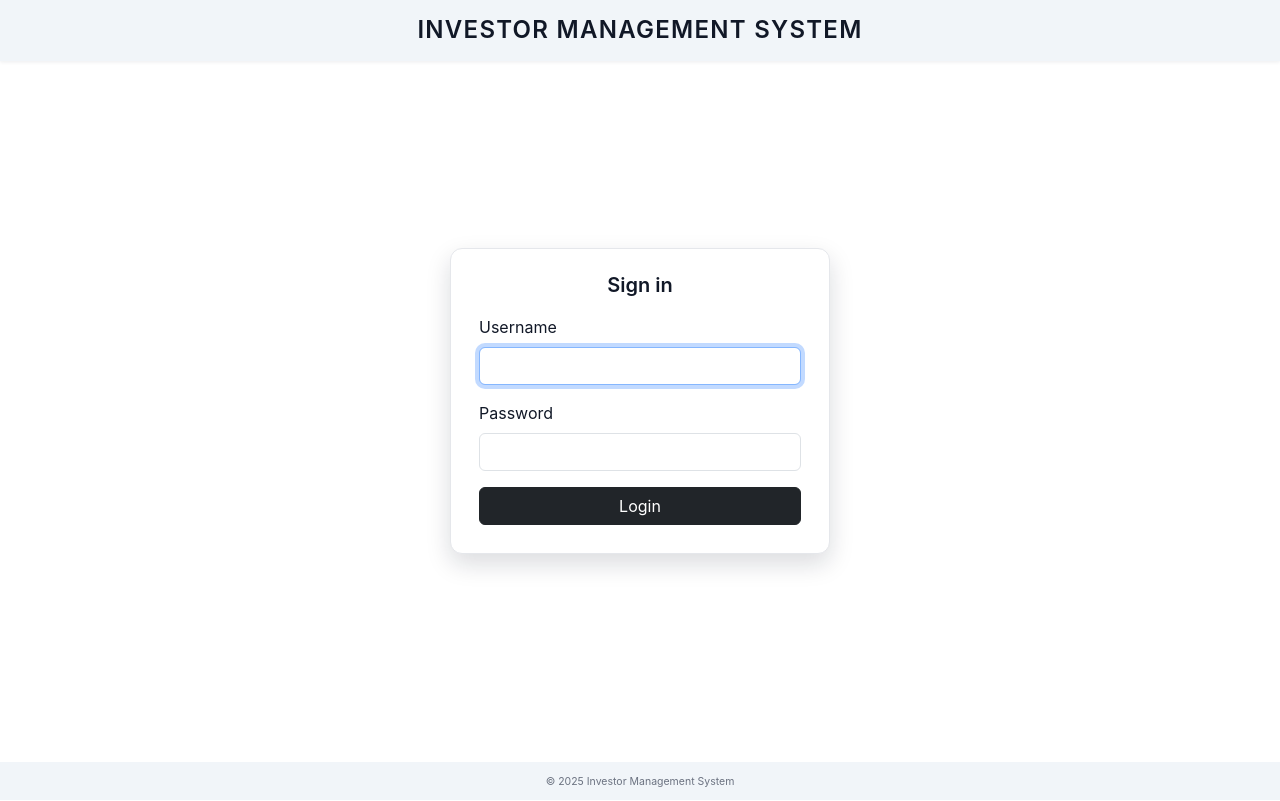
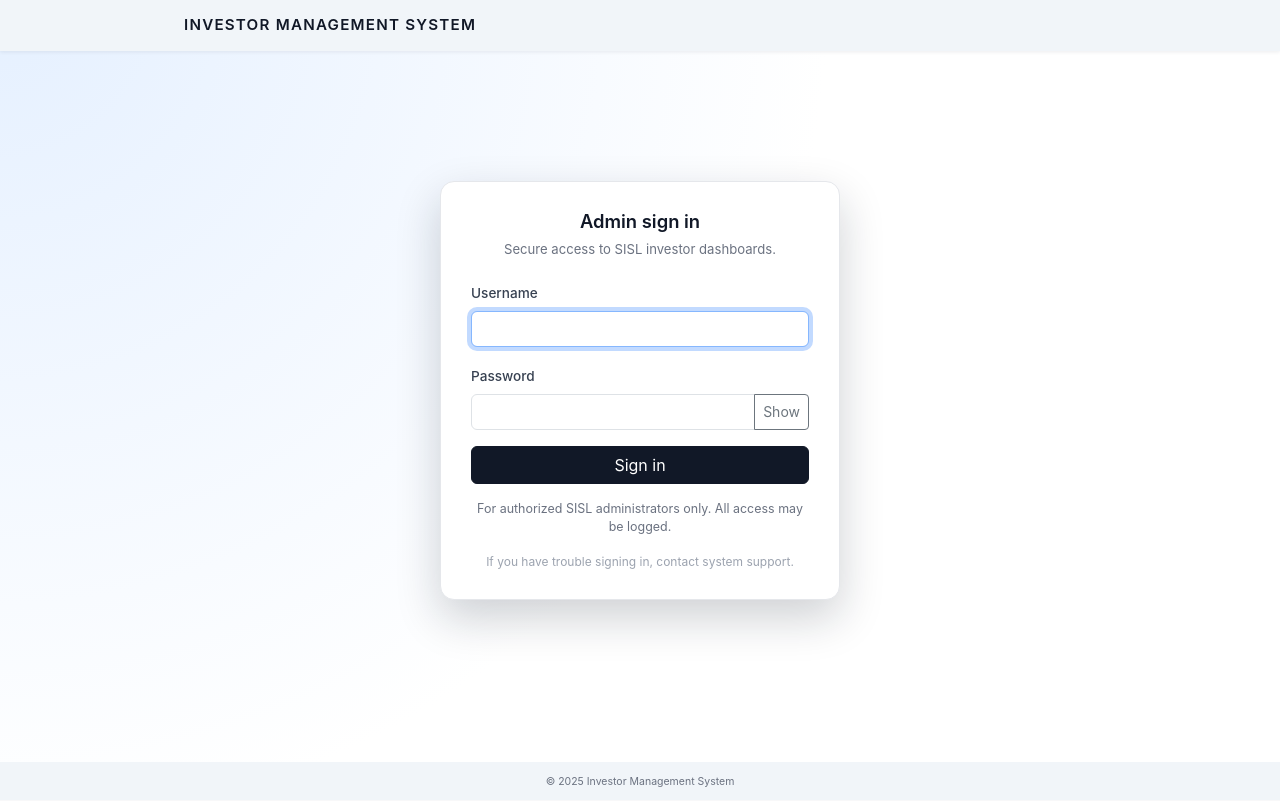
Before and after one commit to hasanshibly90/IMS-SISL, a Flask app: page /login in a window 1280 px wide. Run offline with Flask 3, Linux system fonts and the light colour scheme.

Commit message:
ims-sisl-v.1008

```diff
--- a/app.py
+++ b/app.py
@@ -40,6 +40,7 @@ API_TIMEOUT_SECONDS = 10
 # Simple admin login (for protecting the dashboard)
 ADMIN_USERNAME = os.environ.get("IMS_ADMIN_USERNAME", "admin")
 ADMIN_PASSWORD = os.environ.get("IMS_ADMIN_PASSWORD")
+ENV_LABEL = (os.environ.get("IMS_ENV_LABEL") or "").strip()
 
 # Custom field IDs for SISL investor terms
 NEW_START_ID = "826be8ff-63ab-4773-a616-c322ff84063e"
@@ -632,7 +633,7 @@ def login():
         else:
             error = "Invalid username or password"
 
-    return render_template('login.html', error=error)
+    return render_template('login.html', error=error, env_label=ENV_LABEL)
 
 
 @app.route('/logout')
--- a/templates/login.html
+++ b/templates/login.html
@@ -7,7 +7,7 @@
   <link href="https://cdn.jsdelivr.net/npm/bootstrap@5.3.0/dist/css/bootstrap.min.css" rel="stylesheet">
   <style>
       body {
-      background-color: #ffffff;
+          background: radial-gradient(circle at top left, #e5f0ff 0, #ffffff 55%);
           color: #111827;
           font-family: "Inter", "Segoe UI", Tahoma, Geneva, Verdana, sans-serif;
           margin: 0;
@@ -16,16 +16,32 @@
       header {
           background-color: #f1f5f9;
           color: #111827;
-      padding: 16px 0;
-      text-align: center;
+          padding: 14px 0;
+          box-shadow: 0 1px 4px rgba(15,23,42,0.08);
+      }
+      .header-inner {
+          max-width: 960px;
+          margin: 0 auto;
+          padding: 0 1.5rem;
+          display: flex;
+          align-items: center;
+          justify-content: space-between;
+      }
+      .brand-text {
           letter-spacing: 0.08em;
           text-transform: uppercase;
-      box-shadow: 0 1px 4px rgba(15,23,42,0.08);
+          font-weight: 600;
+          font-size: 0.95rem;
       }
-    header h2 {
-      margin: 0;
-      font-size: 24px;
-      font-weight: 600;
+      .env-pill {
+          font-size: 0.7rem;
+          text-transform: uppercase;
+          letter-spacing: 0.12em;
+          padding: 4px 10px;
+          border-radius: 999px;
+          border: 1px solid #d1d5db;
+          color: #4b5563;
+          background: #ffffff;
       }
       .login-wrapper {
           display: flex;
@@ -34,19 +50,51 @@
           min-height: calc(100vh - 120px);
       }
       .login-card {
-      max-width: 380px;
+          max-width: 400px;
           width: 100%;
-      border-radius: 12px;
-      box-shadow: 0 10px 25px rgba(15, 23, 42, 0.15);
+          border-radius: 14px;
+          box-shadow: 0 18px 45px rgba(15, 23, 42, 0.20);
           border: 1px solid #e5e7eb;
-      padding: 24px 28px 28px 28px;
+          padding: 26px 30px 28px 30px;
           background-color: #ffffff;
       }
-    .login-card h3 {
-      font-size: 20px;
+      .login-title {
+          font-size: 1.15rem;
           font-weight: 600;
-      margin-bottom: 18px;
+          margin-bottom: 4px;
           text-align: center;
+      }
+      .login-subtitle {
+          font-size: 0.82rem;
+          color: #6b7280;
+          text-align: center;
+          margin-bottom: 20px;
+      }
+      .hint-text {
+          font-size: 0.78rem;
+          color: #6b7280;
+      }
+      .field-label {
+          font-size: 0.85rem;
+          font-weight: 500;
+          color: #374151;
+      }
+      .form-control {
+          font-size: 0.9rem;
+      }
+      .btn-primary-ims {
+          background-color: #111827;
+          border-color: #111827;
+      }
+      .btn-primary-ims:hover {
+          background-color: #020617;
+          border-color: #020617;
+      }
+      .login-footer-note {
+          font-size: 0.75rem;
+          color: #9ca3af;
+          text-align: center;
+          margin-top: 16px;
       }
       footer {
           background-color: #f1f5f9;
@@ -62,12 +110,20 @@
 </head>
 <body>
   <header>
-    <h2>Investor Management System</h2>
+    <div class="header-inner">
+      <div class="brand-text">Investor Management System</div>
+      {% if env_label %}
+      <div class="env-pill">{{ env_label }}</div>
+      {% endif %}
+    </div>
   </header>
 
   <div class="login-wrapper">
     <div class="login-card">
-      <h3>Sign in</h3>
+      <div class="login-title">Admin sign in</div>
+      <div class="login-subtitle">
+        Secure access to SISL investor dashboards.
+      </div>
       {% if error %}
         <div class="alert alert-danger py-2 mb-3">
           {{ error }}
@@ -75,22 +131,47 @@
       {% endif %}
       <form method="post">
         <div class="mb-3">
-          <label for="username" class="form-label">Username</label>
+          <label for="username" class="form-label field-label">Username</label>
           <input type="text" name="username" id="username" class="form-control" required autofocus>
         </div>
         <div class="mb-3">
-          <label for="password" class="form-label">Password</label>
+          <label for="password" class="form-label field-label">Password</label>
+          <div class="input-group">
             <input type="password" name="password" id="password" class="form-control" required>
+            <button type="button" class="btn btn-outline-secondary btn-sm" id="togglePassword">
+              Show
+            </button>
+          </div>
         </div>
         <div class="d-grid">
-          <button type="submit" class="btn btn-dark">Login</button>
+          <button type="submit" class="btn btn-primary-ims btn btn-dark">Sign in</button>
+        </div>
+        <div class="mt-3 hint-text text-center">
+          For authorized SISL administrators only. All access may be logged.
         </div>
       </form>
+      <div class="login-footer-note">
+        If you have trouble signing in, contact system support.
+      </div>
     </div>
   </div>
 
   <footer>
     <small>&copy; 2025 Investor Management System</small>
   </footer>
+
+  <script>
+    document.addEventListener("DOMContentLoaded", function () {
+      var passwordInput = document.getElementById("password");
+      var toggleButton = document.getElementById("togglePassword");
+      if (passwordInput && toggleButton) {
+        toggleButton.addEventListener("click", function () {
+          var isPassword = passwordInput.type === "password";
+          passwordInput.type = isPassword ? "text" : "password";
+          toggleButton.textContent = isPassword ? "Hide" : "Show";
+        });
+      }
+    });
+  </script>
 </body>
 </html>
```
Lines whose indentation alone changed are shown as unchanged.
